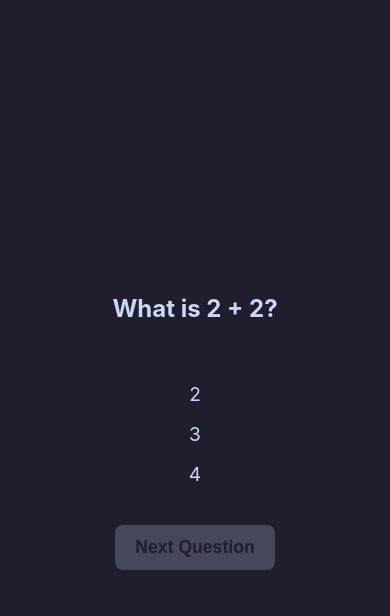
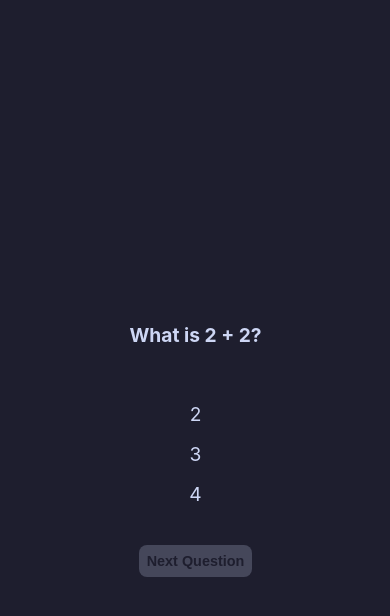
Before and after one commit to Alec-Christensen/quiz-game, a React (Vite) app: page / in a window 390 px wide. Both pictures are taken after a click on the button "Start Quiz". Shown: the top 616 px of the page. Built offline with nearby package versions, Linux system fonts and the light colour scheme.

Commit message:
Add responsiveness for mobile and small screens

```diff
--- a/src/index.css
+++ b/src/index.css
@@ -15,6 +15,8 @@ body {
   margin: 0;
   padding: 0;
   text-align: center;
+  max-width: 100%;
+  overflow-x: hidden; /* Förhindrar horisontell scroll */
 }
 
 button {
@@ -39,6 +41,9 @@ button:disabled {
   cursor: not-allowed;
 }
 
+button, li {
+  touch-action: manipulation;
+}
 
 .quiz-container {
   display: flex;
@@ -107,3 +112,39 @@ button:disabled {
   cursor: default;
   opacity: 0.6;
 }
+
+@media (max-width: 768px) {
+  .quiz-container, .page-container {
+    width: 90%; /* Gör innehållet mer anpassat för små skärmar */
+    padding: 20px;
+  }
+
+  h2 {
+    font-size: 1.4rem; /* Minska textstorleken på små skärmar */
+  }
+
+  li {
+    font-size: 1rem; /* Gör svarsalternativen mindre */
+    padding: 8px;
+  }
+
+  button {
+    font-size: 1rem; /* Anpassa knappstorlek */
+    padding: 10px;
+  }
+}
+
+@media (max-width: 480px) {
+  h2 {
+    font-size: 1.2rem;
+  }
+
+  li {
+    font-size: 0.9rem;
+  }
+
+  button {
+    font-size: 0.9rem;
+    padding: 8px;
+  }
+}
```
